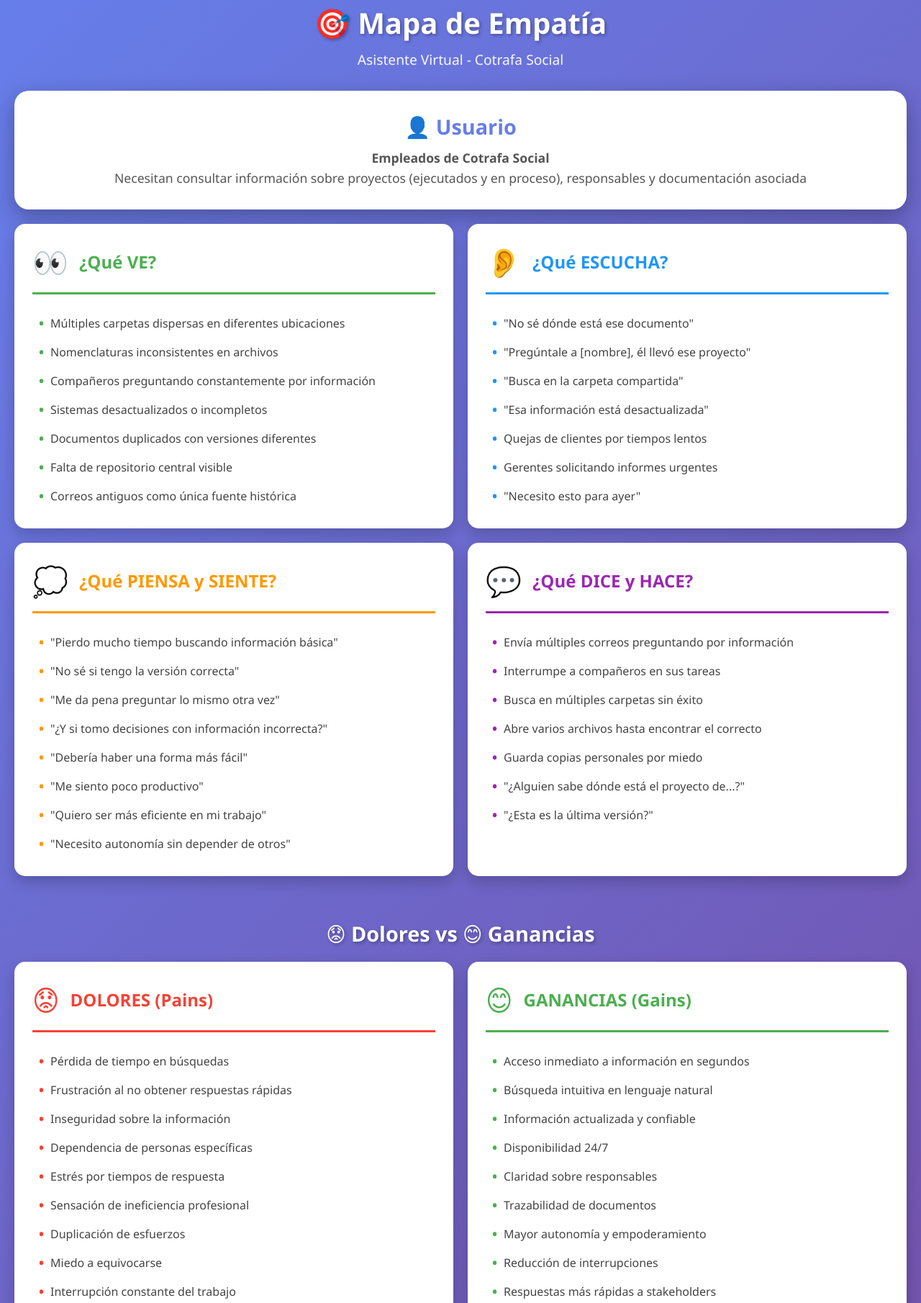
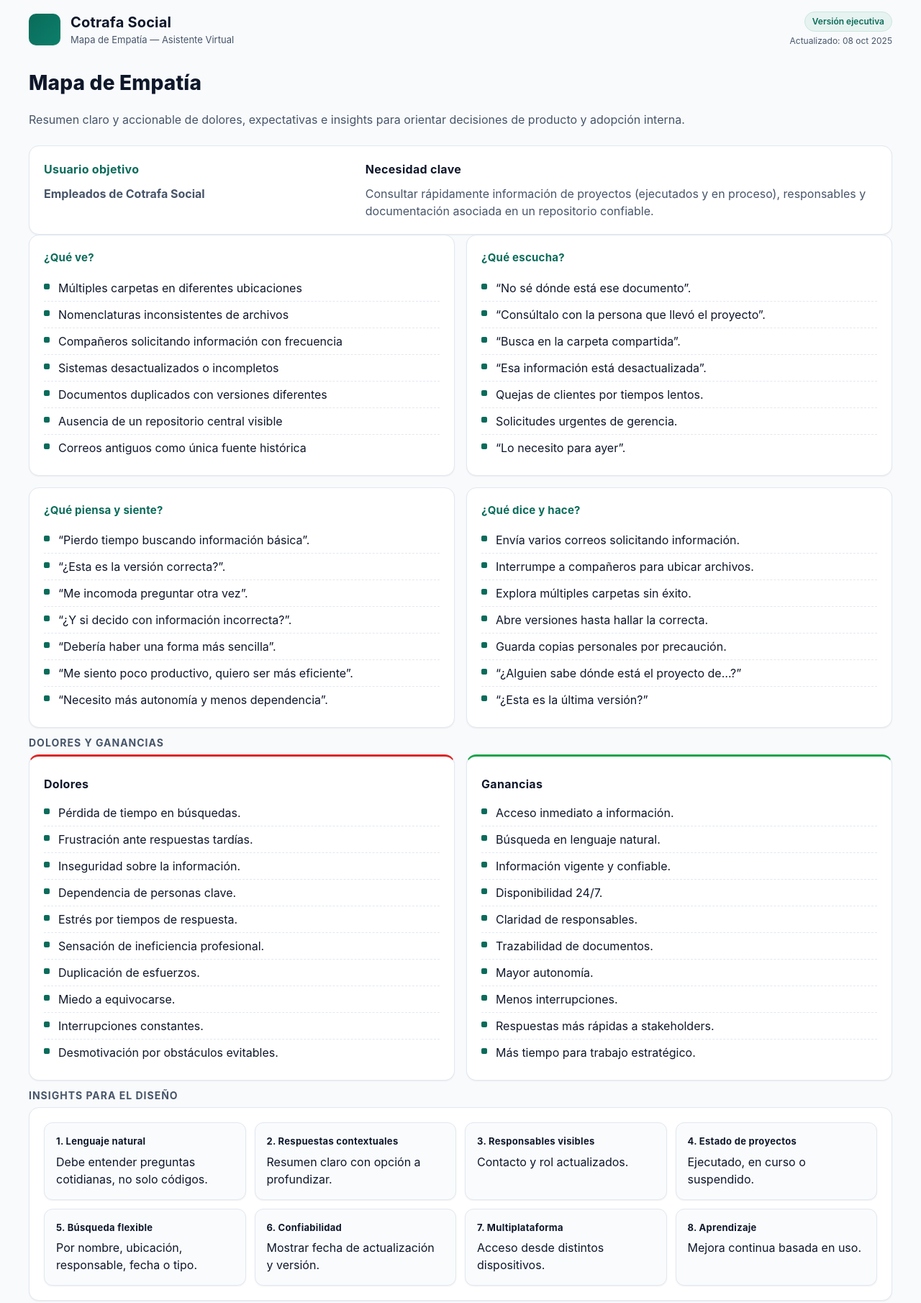
Before and after one commit to analistaproductos/mapaEmpatia, a plain HTML site: page index.html in a window 1280 px wide. Shown: the part 16-1826 px from the top of the page at 72% size. Drawn offline with Linux system fonts and the light colour scheme.

Commit message:
Update index.html

```diff
--- a/index.html
+++ b/index.html
@@ -1,367 +1,295 @@
 <!DOCTYPE html>
 <html lang="es">
 <head>
-    <meta charset="UTF-8">
-    <meta name="viewport" content="width=device-width, initial-scale=1.0">
-    <title>Mapa de Empatía - Cotrafa Social</title>
+  <meta charset="UTF-8" />
+  <meta name="viewport" content="width=device-width, initial-scale=1" />
+  <title>Mapa de Empatía — Cotrafa Social (Versión Ejecutiva)</title>
+  <meta name="description" content="Mapa de Empatía para el asistente virtual de Cotrafa Social, presentado en un formato ejecutivo, claro y listo para imprimir." />
+
+  <!-- Tipografía del sistema para máxima compatibilidad -->
   <style>
-        * {
-            margin: 0;
-            padding: 0;
-            box-sizing: border-box;
+    :root {
+      /* Paleta sobria y ejecutiva */
+      --brand: #0a6b5a;       /* Verde corporativo (ajustable) */
+      --brand-600: #0c7f6b;
+      --brand-100: #e6f3f0;
+      --ink: #0f172a;         /* Azul pizarra oscuro */
+      --muted: #475569;       /* Gris azulado para secundarios */
+      --line: #e2e8f0;        /* Borde claro */
+      --surface: #ffffff;     /* Fondos */
+      --bg: #f8fafc;          /* Página */
+      --radius: 14px;
+      --shadow-sm: 0 1px 2px rgba(2, 6, 23, 0.06);
+      --shadow-md: 0 8px 24px rgba(2, 6, 23, 0.08);
     }
 
+    * { box-sizing: border-box; }
+    html, body { height: 100%; }
+
     body {
-            font-family: 'Segoe UI', Tahoma, Geneva, Verdana, sans-serif;
-            background: linear-gradient(135deg, #667eea 0%, #764ba2 100%);
-            padding: 20px;
-            min-height: 100vh;
+      margin: 0;
+      font-family: Inter, "Segoe UI", Roboto, Helvetica, Arial, "Apple Color Emoji", "Noto Color Emoji", sans-serif;
+      color: var(--ink);
+      background: var(--bg);
+      line-height: 1.5;
+      -webkit-font-smoothing: antialiased;
+      -moz-osx-font-smoothing: grayscale;
+      padding: 32px 20px;
     }
 
-        .container {
-            max-width: 1400px;
-            margin: 0 auto;
+    .wrap { max-width: 1200px; margin: 0 auto; }
+
+    header.header {
+      display: grid;
+      grid-template-columns: 1fr auto;
+      align-items: center;
+      gap: 16px;
+      margin-bottom: 28px;
     }
 
-        .header {
-            text-align: center;
-            color: white;
-            margin-bottom: 30px;
+    .brand {
+      display: flex;
+      align-items: center;
+      gap: 14px;
+    }
+    .brand-mark {
+      width: 44px; height: 44px; border-radius: 10px;
+      background: linear-gradient(135deg, var(--brand), var(--brand-600));
+      box-shadow: var(--shadow-sm);
+    }
+    .brand-title { font-size: 20px; font-weight: 700; letter-spacing: 0.2px; }
+    .brand-sub { font-size: 13px; color: var(--muted); }
+
+    .meta {
+      display: grid; justify-items: end; gap: 4px;
+      font-size: 12px; color: var(--muted);
+    }
+    .meta .tag {
+      background: var(--brand-100); color: var(--brand);
+      border: 1px solid #cde6df; padding: 4px 10px; border-radius: 999px; font-weight: 600;
     }
 
-        .header h1 {
-            font-size: 2.5em;
-            margin-bottom: 10px;
-            text-shadow: 2px 2px 4px rgba(0,0,0,0.3);
+    h1.page-title {
+      font-size: 28px; font-weight: 800; margin: 8px 0 18px;
+      letter-spacing: 0.2px;
+    }
+    p.lead { margin: 0 0 24px; color: var(--muted); }
+
+    /* Tarjetas y layout */
+    .grid {
+      display: grid; gap: 16px;
+      grid-template-columns: repeat(12, 1fr);
+    }
+    .card {
+      background: var(--surface);
+      border: 1px solid var(--line);
+      border-radius: var(--radius);
+      box-shadow: var(--shadow-sm);
+      padding: 20px;
+    }
+    .card h3 { margin: 0 0 10px; font-size: 16px; letter-spacing: 0.3px; }
+    .card p { margin: 0; color: var(--muted); }
+
+    .center {
+      grid-column: 1 / -1;
+      display: grid; grid-template-columns: 1.2fr 2fr; gap: 20px;
+      align-items: start;
+    }
+    .center .who h3 { color: var(--brand); }
+
+    /* Cuadrantes */
+    .quad { min-height: 100%; }
+    .quad h4 { margin: 0 0 12px; font-size: 15px; letter-spacing: 0.25px; color: var(--brand); }
+    .quad ul { list-style: none; margin: 0; padding: 0; }
+    .quad li { padding: 6px 0 6px 20px; position: relative; border-bottom: 1px dashed var(--line); }
+    .quad li:last-child { border-bottom: none; }
+    .quad li::before {
+      content: ""; position: absolute; left: 0; top: 12px;
+      width: 8px; height: 8px; border-radius: 2px; background: var(--brand);
     }
 
-        .header p {
-            font-size: 1.2em;
-            opacity: 0.95;
+    /* Bloque Dolores / Ganancias */
+    .duo { grid-column: 1 / -1; display: grid; gap: 16px; grid-template-columns: repeat(12, 1fr); }
+    .duo .left { grid-column: span 6; border-top: 3px solid #dc2626; }
+    .duo .right { grid-column: span 6; border-top: 3px solid #16a34a; }
+    .duo h3 { margin-top: 6px; }
+    .duo .quad h4 { color: inherit; }
+
+    /* Insights ejecutivos */
+    .insights { grid-column: 1 / -1; }
+    .insights-grid { display: grid; gap: 12px; grid-template-columns: repeat(12, 1fr); }
+    .insights-grid .insite { grid-column: span 3; }
+    .insite {
+      border: 1px solid var(--line); border-radius: 12px; background: #f9fbfd;
+      padding: 16px; box-shadow: var(--shadow-sm);
+    }
+    .insite strong { display: block; margin-bottom: 6px; font-size: 13px; letter-spacing: 0.3px; color: var(--ink); }
+    .section-title { margin: 10px 0 6px; font-size: 14px; color: var(--muted); text-transform: uppercase; letter-spacing: 1px; }
+
+    footer {
+      margin-top: 28px; padding-top: 16px; border-top: 1px solid var(--line);
+      display: flex; justify-content: space-between; align-items: center; font-size: 12px; color: var(--muted);
     }
 
-        .empathy-map {
-            display: grid;
-            grid-template-columns: repeat(2, 1fr);
-            grid-template-rows: auto auto auto auto;
-            gap: 20px;
-            margin-bottom: 30px;
+    /* Responsivo */
+    @media (max-width: 1024px) {
+      .center { grid-template-columns: 1fr; }
+      .insights-grid .insite { grid-column: span 6; }
+      .duo .left, .duo .right { grid-column: span 12; }
+    }
+    @media (max-width: 640px) {
+      .insights-grid .insite { grid-column: span 12; }
     }
 
-        .center-circle {
-            grid-column: 1 / -1;
-            background: white;
-            border-radius: 20px;
-            padding: 30px;
-            text-align: center;
-            box-shadow: 0 10px 30px rgba(0,0,0,0.3);
-        }
-
-        .center-circle h2 {
-            color: #667eea;
-            font-size: 1.8em;
-            margin-bottom: 10px;
-        }
-
-        .center-circle p {
-            color: #555;
-            font-size: 1.1em;
-            line-height: 1.6;
-        }
-
-        .quadrant {
-            background: white;
-            border-radius: 15px;
-            padding: 25px;
-            box-shadow: 0 8px 20px rgba(0,0,0,0.2);
-            transition: transform 0.3s ease;
-        }
-
-        .quadrant:hover {
-            transform: translateY(-5px);
-            box-shadow: 0 12px 30px rgba(0,0,0,0.3);
-        }
-
-        .quadrant-header {
-            display: flex;
-            align-items: center;
-            margin-bottom: 20px;
-            padding-bottom: 15px;
-            border-bottom: 3px solid;
-        }
-
-        .icon {
-            font-size: 2.5em;
-            margin-right: 15px;
-        }
-
-        .quadrant-header h3 {
-            font-size: 1.5em;
-        }
-
-        .quadrant ul {
-            list-style: none;
-            padding-left: 0;
-        }
-
-        .quadrant li {
-            padding: 8px 0;
-            padding-left: 25px;
-            position: relative;
-            line-height: 1.5;
-            color: #444;
-        }
-
-        .quadrant li:before {
-            content: "•";
-            position: absolute;
-            left: 8px;
-            font-size: 1.5em;
-            line-height: 1;
-        }
-
-        .see { border-color: #4CAF50; }
-        .see .quadrant-header { border-color: #4CAF50; color: #4CAF50; }
-        .see li:before { color: #4CAF50; }
-
-        .hear { border-color: #2196F3; }
-        .hear .quadrant-header { border-color: #2196F3; color: #2196F3; }
-        .hear li:before { color: #2196F3; }
-
-        .think { border-color: #FF9800; }
-        .think .quadrant-header { border-color: #FF9800; color: #FF9800; }
-        .think li:before { color: #FF9800; }
-
-        .say { border-color: #9C27B0; }
-        .say .quadrant-header { border-color: #9C27B0; color: #9C27B0; }
-        .say li:before { color: #9C27B0; }
-
-        .pains { border-color: #F44336; }
-        .pains .quadrant-header { border-color: #F44336; color: #F44336; }
-        .pains li:before { color: #F44336; }
-
-        .gains { border-color: #4CAF50; }
-        .gains .quadrant-header { border-color: #4CAF50; color: #4CAF50; }
-        .gains li:before { color: #4CAF50; }
-
-        .section-title {
-            color: white;
-            text-align: center;
-            font-size: 1.8em;
-            margin: 40px 0 20px 0;
-            text-shadow: 2px 2px 4px rgba(0,0,0,0.3);
-        }
-
-        .insights {
-            background: white;
-            border-radius: 15px;
-            padding: 30px;
-            box-shadow: 0 10px 30px rgba(0,0,0,0.3);
-            margin-top: 30px;
-        }
-
-        .insights h2 {
-            color: #667eea;
-            margin-bottom: 20px;
-            font-size: 2em;
-            text-align: center;
-        }
-
-        .insights-grid {
-            display: grid;
-            grid-template-columns: repeat(auto-fit, minmax(300px, 1fr));
-            gap: 15px;
-            margin-top: 20px;
-        }
-
-        .insight-item {
-            background: linear-gradient(135deg, #667eea 0%, #764ba2 100%);
-            color: white;
-            padding: 20px;
-            border-radius: 10px;
-            box-shadow: 0 4px 10px rgba(0,0,0,0.2);
-        }
-
-        .insight-item strong {
-            display: block;
-            margin-bottom: 8px;
-            font-size: 1.1em;
-        }
-
-        @media (max-width: 768px) {
-            .empathy-map {
-                grid-template-columns: 1fr;
-            }
-
-            .header h1 {
-                font-size: 1.8em;
-            }
-
-            .header p {
-                font-size: 1em;
-            }
+    /* Estilos de impresión (A4) */
+    @page { size: A4; margin: 14mm; }
+    @media print {
+      body { background: #fff; padding: 0; }
+      .card, .insite { box-shadow: none; }
+      a[href]::after { content: " (" attr(href) ")"; font-size: 10px; color: #64748b; }
     }
   </style>
 </head>
 <body>
-    <div class="container">
-        <div class="header">
-            <h1>🎯 Mapa de Empatía</h1>
-            <p>Asistente Virtual - Cotrafa Social</p>
+  <div class="wrap">
+    <header class="header" aria-label="Encabezado">
+      <div class="brand">
+        <div class="brand-mark" aria-hidden="true"></div>
+        <div>
+          <div class="brand-title">Cotrafa Social</div>
+          <div class="brand-sub">Mapa de Empatía — Asistente Virtual</div>
         </div>
+      </div>
+      <div class="meta">
+        <span class="tag">Versión ejecutiva</span>
+        <span>Actualizado: <time datetime="2025-10-08">08 oct 2025</time></span>
+      </div>
+    </header>
 
-        <div class="empathy-map">
-            <div class="center-circle">
-                <h2>👤 Usuario</h2>
+    <h1 class="page-title">Mapa de Empatía</h1>
+    <p class="lead">Resumen claro y accionable de dolores, expectativas e insights para orientar decisiones de producto y adopción interna.</p>
+
+    <!-- Centro: Quién y Necesidad -->
+    <section class="card center" aria-labelledby="usuario">
+      <div class="who">
+        <h3 id="usuario">Usuario objetivo</h3>
         <p><strong>Empleados de Cotrafa Social</strong></p>
-                <p>Necesitan consultar información sobre proyectos (ejecutados y en proceso), responsables y documentación asociada</p>
       </div>
+      <div class="need">
+        <h3>Necesidad clave</h3>
+        <p>Consultar rápidamente información de proyectos (ejecutados y en proceso), responsables y documentación asociada en un repositorio confiable.</p>
+      </div>
+    </section>
 
-            <div class="quadrant see">
-                <div class="quadrant-header">
-                    <span class="icon">👀</span>
-                    <h3>¿Qué VE?</h3>
-                </div>
+    <!-- Cuadrantes -->
+    <section class="grid" aria-label="Cuadrantes del mapa">
+      <div class="card quad" style="grid-column: span 6;">
+        <h4>¿Qué ve?</h4>
         <ul>
-                    <li>Múltiples carpetas dispersas en diferentes ubicaciones</li>
-                    <li>Nomenclaturas inconsistentes en archivos</li>
-                    <li>Compañeros preguntando constantemente por información</li>
+          <li>Múltiples carpetas en diferentes ubicaciones</li>
+          <li>Nomenclaturas inconsistentes de archivos</li>
+          <li>Compañeros solicitando información con frecuencia</li>
           <li>Sistemas desactualizados o incompletos</li>
           <li>Documentos duplicados con versiones diferentes</li>
-                    <li>Falta de repositorio central visible</li>
+          <li>Ausencia de un repositorio central visible</li>
           <li>Correos antiguos como única fuente histórica</li>
         </ul>
       </div>
 
-            <div class="quadrant hear">
-                <div class="quadrant-header">
-                    <span class="icon">👂</span>
-                    <h3>¿Qué ESCUCHA?</h3>
-                </div>
+      <div class="card quad" style="grid-column: span 6;">
+        <h4>¿Qué escucha?</h4>
         <ul>
-                    <li>"No sé dónde está ese documento"</li>
-                    <li>"Pregúntale a [nombre], él llevó ese proyecto"</li>
-                    <li>"Busca en la carpeta compartida"</li>
-                    <li>"Esa información está desactualizada"</li>
-                    <li>Quejas de clientes por tiempos lentos</li>
-                    <li>Gerentes solicitando informes urgentes</li>
-                    <li>"Necesito esto para ayer"</li>
+          <li>“No sé dónde está ese documento”.</li>
+          <li>“Consúltalo con la persona que llevó el proyecto”.</li>
+          <li>“Busca en la carpeta compartida”.</li>
+          <li>“Esa información está desactualizada”.</li>
+          <li>Quejas de clientes por tiempos lentos.</li>
+          <li>Solicitudes urgentes de gerencia.</li>
+          <li>“Lo necesito para ayer”.</li>
         </ul>
       </div>
 
-            <div class="quadrant think">
-                <div class="quadrant-header">
-                    <span class="icon">💭</span>
-                    <h3>¿Qué PIENSA y SIENTE?</h3>
-                </div>
+      <div class="card quad" style="grid-column: span 6;">
+        <h4>¿Qué piensa y siente?</h4>
         <ul>
-                    <li>"Pierdo mucho tiempo buscando información básica"</li>
-                    <li>"No sé si tengo la versión correcta"</li>
-                    <li>"Me da pena preguntar lo mismo otra vez"</li>
-                    <li>"¿Y si tomo decisiones con información incorrecta?"</li>
-                    <li>"Debería haber una forma más fácil"</li>
-                    <li>"Me siento poco productivo"</li>
-                    <li>"Quiero ser más eficiente en mi trabajo"</li>
-                    <li>"Necesito autonomía sin depender de otros"</li>
+          <li>“Pierdo tiempo buscando información básica”.</li>
+          <li>“¿Esta es la versión correcta?”.</li>
+          <li>“Me incomoda preguntar otra vez”.</li>
+          <li>“¿Y si decido con información incorrecta?”.</li>
+          <li>“Debería haber una forma más sencilla”.</li>
+          <li>“Me siento poco productivo, quiero ser más eficiente”.</li>
+          <li>“Necesito más autonomía y menos dependencia”.</li>
         </ul>
       </div>
 
-            <div class="quadrant say">
-                <div class="quadrant-header">
-                    <span class="icon">💬</span>
-                    <h3>¿Qué DICE y HACE?</h3>
-                </div>
+      <div class="card quad" style="grid-column: span 6;">
+        <h4>¿Qué dice y hace?</h4>
         <ul>
-                    <li>Envía múltiples correos preguntando por información</li>
-                    <li>Interrumpe a compañeros en sus tareas</li>
-                    <li>Busca en múltiples carpetas sin éxito</li>
-                    <li>Abre varios archivos hasta encontrar el correcto</li>
-                    <li>Guarda copias personales por miedo</li>
-                    <li>"¿Alguien sabe dónde está el proyecto de...?"</li>
-                    <li>"¿Esta es la última versión?"</li>
+          <li>Envía varios correos solicitando información.</li>
+          <li>Interrumpe a compañeros para ubicar archivos.</li>
+          <li>Explora múltiples carpetas sin éxito.</li>
+          <li>Abre versiones hasta hallar la correcta.</li>
+          <li>Guarda copias personales por precaución.</li>
+          <li>“¿Alguien sabe dónde está el proyecto de…?”</li>
+          <li>“¿Esta es la última versión?”</li>
         </ul>
       </div>
-        </div>
+    </section>
 
-        <h2 class="section-title">😟 Dolores vs 😊 Ganancias</h2>
-
-        <div class="empathy-map">
-            <div class="quadrant pains">
-                <div class="quadrant-header">
-                    <span class="icon">😟</span>
-                    <h3>DOLORES (Pains)</h3>
-                </div>
+    <!-- Dolores vs Ganancias -->
+    <h2 class="section-title">Dolores y ganancias</h2>
+    <section class="grid duo" aria-label="Dolores y ganancias">
+      <div class="card quad left">
+        <h3>Dolores</h3>
         <ul>
-                    <li>Pérdida de tiempo en búsquedas</li>
-                    <li>Frustración al no obtener respuestas rápidas</li>
-                    <li>Inseguridad sobre la información</li>
-                    <li>Dependencia de personas específicas</li>
-                    <li>Estrés por tiempos de respuesta</li>
-                    <li>Sensación de ineficiencia profesional</li>
-                    <li>Duplicación de esfuerzos</li>
-                    <li>Miedo a equivocarse</li>
-                    <li>Interrupción constante del trabajo</li>
-                    <li>Desmotivación por obstáculos evitables</li>
+          <li>Pérdida de tiempo en búsquedas.</li>
+          <li>Frustración ante respuestas tardías.</li>
+          <li>Inseguridad sobre la información.</li>
+          <li>Dependencia de personas clave.</li>
+          <li>Estrés por tiempos de respuesta.</li>
+          <li>Sensación de ineficiencia profesional.</li>
+          <li>Duplicación de esfuerzos.</li>
+          <li>Miedo a equivocarse.</li>
+          <li>Interrupciones constantes.</li>
+          <li>Desmotivación por obstáculos evitables.</li>
         </ul>
       </div>
-
-            <div class="quadrant gains">
-                <div class="quadrant-header">
-                    <span class="icon">😊</span>
-                    <h3>GANANCIAS (Gains)</h3>
-                </div>
+      <div class="card quad right">
+        <h3>Ganancias</h3>
         <ul>
-                    <li>Acceso inmediato a información en segundos</li>
-                    <li>Búsqueda intuitiva en lenguaje natural</li>
-                    <li>Información actualizada y confiable</li>
-                    <li>Disponibilidad 24/7</li>
-                    <li>Claridad sobre responsables</li>
-                    <li>Trazabilidad de documentos</li>
-                    <li>Mayor autonomía y empoderamiento</li>
-                    <li>Reducción de interrupciones</li>
-                    <li>Respuestas más rápidas a stakeholders</li>
-                    <li>Más tiempo para trabajo estratégico</li>
+          <li>Acceso inmediato a información.</li>
+          <li>Búsqueda en lenguaje natural.</li>
+          <li>Información vigente y confiable.</li>
+          <li>Disponibilidad 24/7.</li>
+          <li>Claridad de responsables.</li>
+          <li>Trazabilidad de documentos.</li>
+          <li>Mayor autonomía.</li>
+          <li>Menos interrupciones.</li>
+          <li>Respuestas más rápidas a stakeholders.</li>
+          <li>Más tiempo para trabajo estratégico.</li>
         </ul>
       </div>
+    </section>
+
+    <!-- Insights ejecutivos -->
+    <h2 class="section-title">Insights para el diseño</h2>
+    <section class="card insights">
+      <div class="insights-grid">
+        <div class="insite"><strong>1. Lenguaje natural</strong> Debe entender preguntas cotidianas, no solo códigos.</div>
+        <div class="insite"><strong>2. Respuestas contextuales</strong> Resumen claro con opción a profundizar.</div>
+        <div class="insite"><strong>3. Responsables visibles</strong> Contacto y rol actualizados.</div>
+        <div class="insite"><strong>4. Estado de proyectos</strong> Ejecutado, en curso o suspendido.</div>
+        <div class="insite"><strong>5. Búsqueda flexible</strong> Por nombre, ubicación, responsable, fecha o tipo.</div>
+        <div class="insite"><strong>6. Confiabilidad</strong> Mostrar fecha de actualización y versión.</div>
+        <div class="insite"><strong>7. Multiplataforma</strong> Acceso desde distintos dispositivos.</div>
+        <div class="insite"><strong>8. Aprendizaje</strong> Mejora continua basada en uso.</div>
       </div>
+    </section>
 
-        <div class="insights">
-            <h2>🎯 Insights Clave para el Diseño</h2>
-            <div class="insights-grid">
-                <div class="insight-item">
-                    <strong>1. Lenguaje Natural</strong>
-                    Debe entender preguntas cotidianas, no solo códigos técnicos
-                </div>
-                <div class="insight-item">
-                    <strong>2. Respuestas Contextuales</strong>
-                    Información resumida y relevante con opción a profundizar
-                </div>
-                <div class="insight-item">
-                    <strong>3. Identificación de Responsables</strong>
-                    Información de contacto y rol actualizada
-                </div>
-                <div class="insight-item">
-                    <strong>4. Estado de Proyectos</strong>
-                    Claridad sobre ejecución, terminado o suspendido
-                </div>
-                <div class="insight-item">
-                    <strong>5. Búsqueda Flexible</strong>
-                    Por nombre, ubicación, responsable, fecha o tipo
-                </div>
-                <div class="insight-item">
-                    <strong>6. Confiabilidad Visible</strong>
-                    Mostrar fecha de actualización y versión
-                </div>
-                <div class="insight-item">
-                    <strong>7. Accesibilidad Multiplataforma</strong>
-                    Disponible desde diferentes dispositivos
-                </div>
-                <div class="insight-item">
-                    <strong>8. Aprendizaje Continuo</strong>
-                    Que mejore con las consultas frecuentes
-                </div>
-            </div>
-        </div>
+    <footer>
+      <span>Preparado por: Equipo de Innovación</span>
+      <span>© Cotrafa Social</span>
+    </footer>
   </div>
 </body>
 </html>
```
Lines whose indentation alone changed are shown as unchanged.
